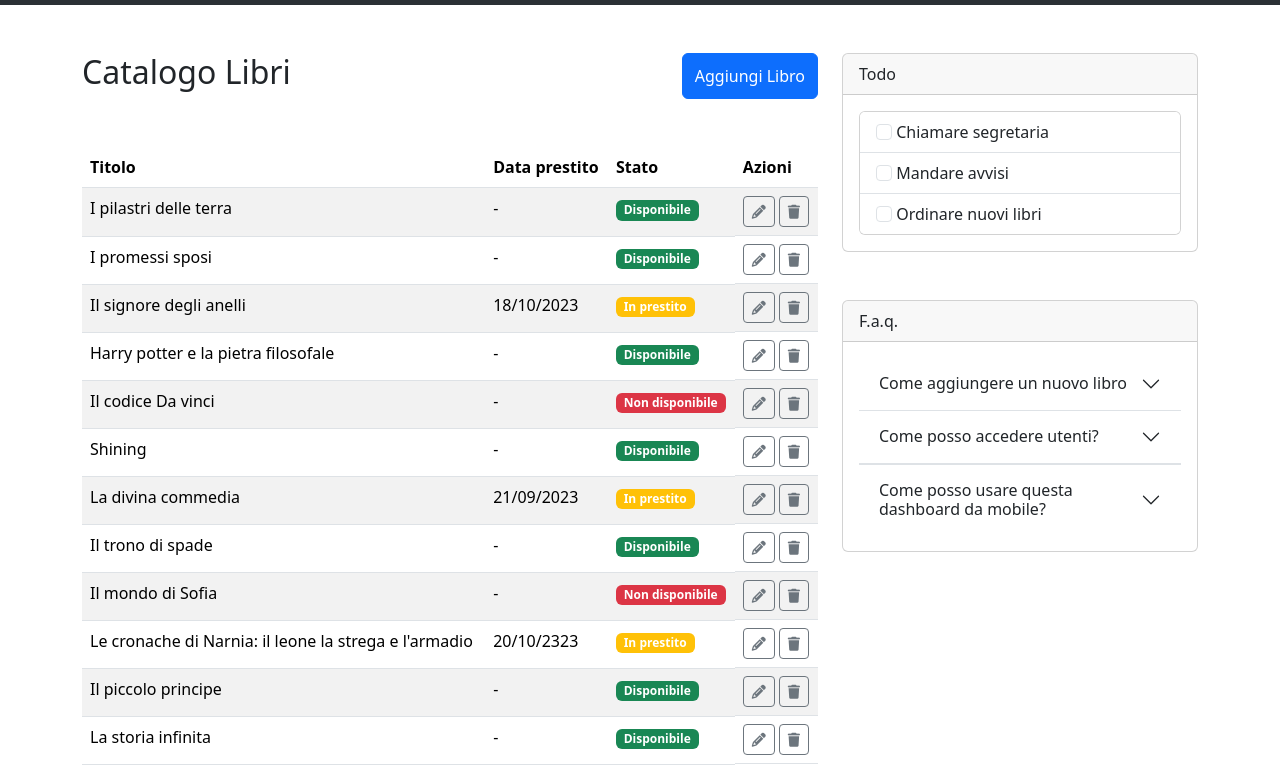
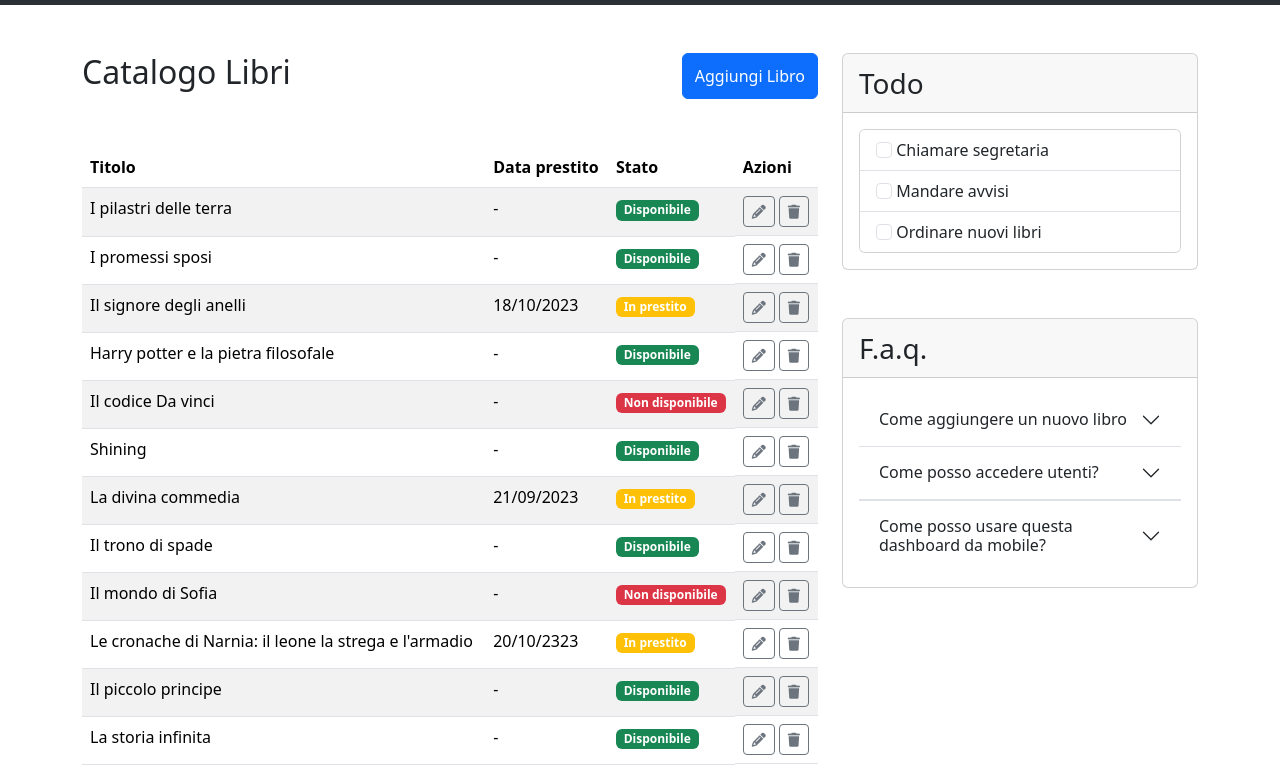
Before and after one commit to DamianoCelesti/html-css-bootstrap-dashboard, a plain HTML site: page index.html in a window 1280 px wide. Shown: the part 76-857 px from the top of the page. Drawn offline with nearby package versions, Linux system fonts and the light colour scheme.

Commit message:
fixed font

```diff
--- a/index.html
+++ b/index.html
@@ -202,7 +202,7 @@
             <!-- CHECK -->
             <div class="col-sm-12 col-lg-4">
                 <div class="card my-5">
-                    <div class="card-header">
+                    <div class="card-header fs-3">
                         Todo
                     </div>
                     <div class="card m-3">
@@ -229,7 +229,7 @@
                 <!-- FAQ -->
 
                 <div class="card mb-5">
-                    <div class="card-header">
+                    <div class="card-header fs-3">
                         F.a.q.
                     </div>
                     <div class="accordion m-3" id="accordionExample">
```
